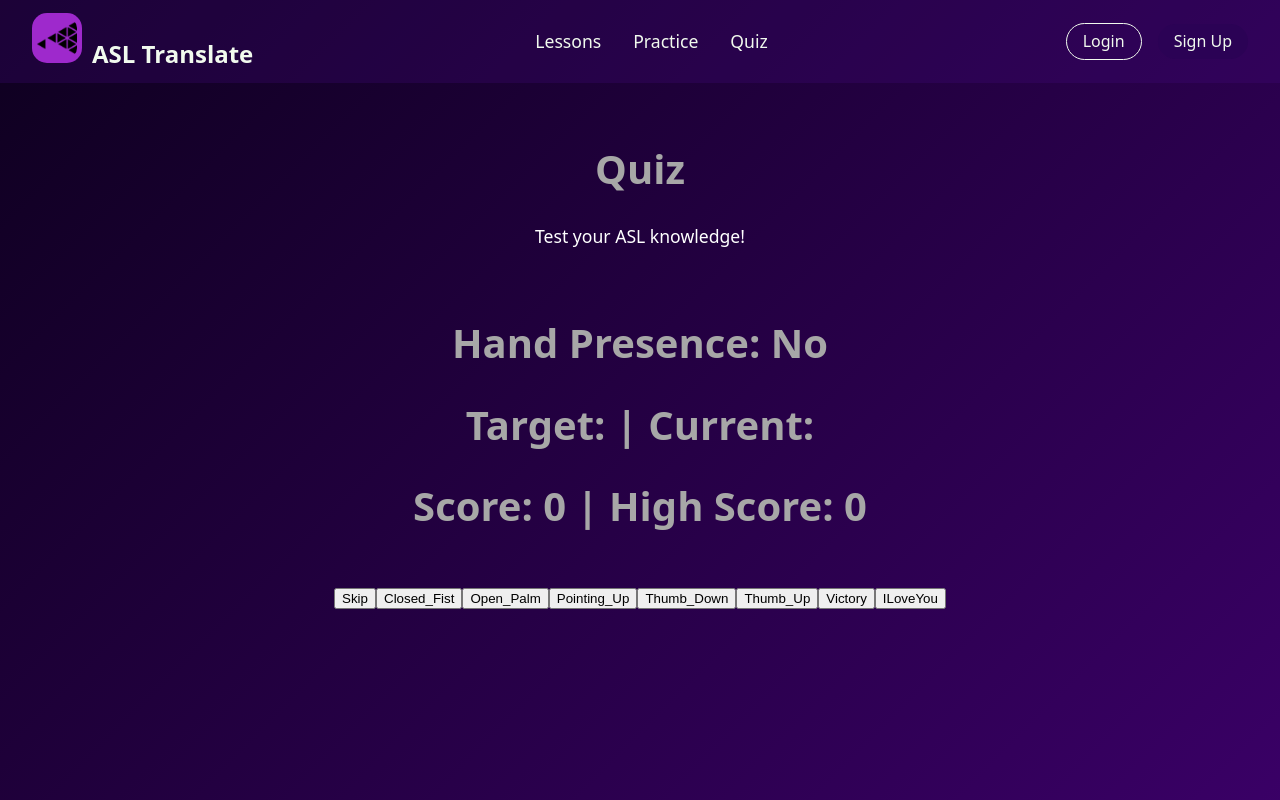
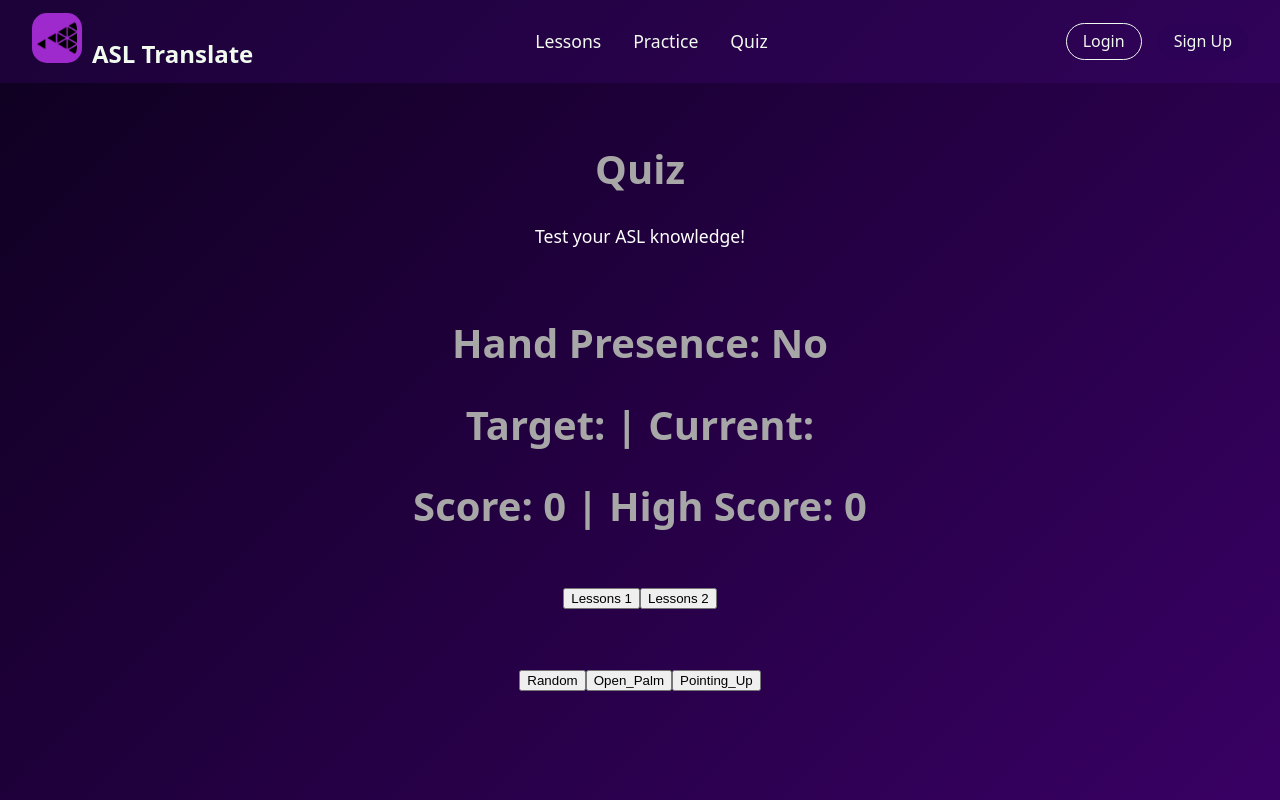
Before and after one commit to dez2413/Asl-translation-, a React (Create React App) app in the folder client/: page /quiz in a window 1280 px wide. Shown: the top 800 px of the page. Built offline with nearby package versions, Linux system fonts and the light colour scheme; no server answers.

Commit message:
Model Change Prototype

```diff
--- /dev/null
+++ b/client/src/components/ModelButtonList.js
@@ -0,0 +1,27 @@
+import React from 'react';
+import {targetModel, setTargetModel} from "../pages/Quiz";
+
+//https://www.w3schools.com/css/css3_buttons.asp
+
+function ModelButtonList(labels) {
+
+    const buttonLabels = labels;
+
+    const handleButtonClick = (label) => {
+
+        setTargetModel(label);
+
+    };
+
+    return (
+        <div>
+            {buttonLabels.map((label, index) => (
+            <button key={index} onClick={() => handleButtonClick(label)}>
+            Lessons {index +1}
+            </button>
+        ))}
+    </div>
+  );
+}
+
+export default ModelButtonList;
--- a/client/src/components/QuizButtonList.js
+++ b/client/src/components/QuizButtonList.js
@@ -4,15 +4,15 @@ import {targetGesture, setTargetGesture} from "../pages/Quiz";
 //https://www.w3schools.com/css/css3_buttons.asp
 
 function MyButtonList(labels) {
-    // make code to change model used
+
 
     // if labels[0] is none
-    labels[0] = "Skip";
+    labels[0] = "Random";
     const buttonLabels = labels;
 
     const handleButtonClick = (label) => {
 
-        if(label === "Skip"){
+        if(label === "Random"){
 
             // get random number for random gesture
             const randomInt = Math.floor(Math.random() * (labels.length - 1) + 1);
--- a/client/src/pages/Quiz.js
+++ b/client/src/pages/Quiz.js
@@ -7,10 +7,17 @@ import {
 } from "@mediapipe/tasks-vision";
 
 import MyButtonList from "../components/QuizButtonList";
+import ModelButtonList from "../components/ModelButtonList";
 
+import testGestureModel from "./testModel.task"
 import hand_landmarker_task from "./hand_landmarker.task";
 import recognizerTask from "./handgesture_recognizer.task";
 import "./style/Page.css";
+
+// check if buttons necessary at all of gesture names
+
+//https://developers.googleblog.com/en/5-things-to-know-before-customizing-your-first-machine-learning-model-with-mediapipe-model-maker/
+//https://deps.dev/pypi/mediapipe-model-maker/0.2.1/dependencies
 
 
 /*set true in
@@ -25,6 +32,12 @@ export function setTargetGesture(goal){
   targetGesture = goal;
 };
 
+export let targetModel = null;
+
+export function setTargetModel(model){
+  targetModel = model;
+};
+
 function Quiz() {
   const videoRef = useRef(null);
   const canvasRef = useRef(null);
@@ -37,51 +50,14 @@ function Quiz() {
   const [currentScore, setCurrentScore] = useState(null);
   const [highScore, setHighScore] = useState(null);
 
-      const gestureList = [
-      {
-        gestureName: "None",
-        mastery: 1
-      },
-      {
-        gestureName: "Closed_Fist",
-        mastery: 0
-      },
-      {
-        gestureName: "Open_Palm",
-        mastery: 0
-      },
-      {
-        gestureName: "Pointing_Up",
-        mastery: 0
-      },
-      {
-        gestureName: "Thumb_Down",
-        mastery: 0
-      },
-      {
-        gestureName: "Thumb_Up",
-        mastery: 0
-      },
-      {
-        gestureName: "Victory",
-        mastery: 0
-      },
-      {
-        gestureName: "ILoveYou",
-        mastery: 0
-      }
-    ];
-    /*let testArray = gestureList;
-    console.log(testArray[0]);
-    console.log(testArray[1]);
-    console.log(testArray[2]);
-    console.log(testArray[3]);
-    console.log(gestureList[4]);
-    console.log(gestureList[5]);*/
+  let testModel1Names = ["None", "Closed_Fist", "Open_Palm", "Pointing_Up", "Thumb_Down", "Thumb_Up", "Victory", "ILoveYou"];
+  let categoryNames = ["Closed_Fist", "Open_Palm", "Pointing_Up"];
 
-    let targetIndex = 0;
-    let categoryNames = ["None", "Closed_Fist", "Open_Palm", "Pointing_Up", "Thumb_Down", "Thumb_Up", "Victory", "ILoveYou"];
-    let categoryHistory = [1, 0, 0, 0, 0, 0, 0, 0];
+  let modelList = [testGestureModel, recognizerTask];
+  //let modelNames = [testModel1Names, categoryNames];
+
+  //modelIndex = 0;
+  targetModel = testGestureModel;
 
   useEffect(() => {
 
@@ -140,8 +116,7 @@ function Quiz() {
         gestureRecognizer = await GestureRecognizer.createFromOptions(
           vision, {
             baseOptions: {
-            //modelAssetPath: "https://storage.googleapis.com/mediapipe-tasks/gesture_recognizer/gesture_recognizer.task"},
-            modelAssetPath: recognizerTask},
+            modelAssetPath: targetModel},
             numHands: 2,
             runningMode: "video"
           }
@@ -348,6 +323,8 @@ function Quiz() {
           <h1> Target: {goalUpdater} | Current: {currentGesture}</h1>
           <h1> {isCorrect} </h1>
           <h1> Score: {currentScore} | High Score: {highScore} </h1>
+          <></>
+          <h1>{ModelButtonList(modelList)}</h1>
           <h1>{MyButtonList(categoryNames)}</h1>
           <div style={{ position: "relative"}}>
             <video ref={videoRef} autoPlay playsInline></video>
```
Also changed, not shown: 1 other file (tests, documents, lock files or other folders).
